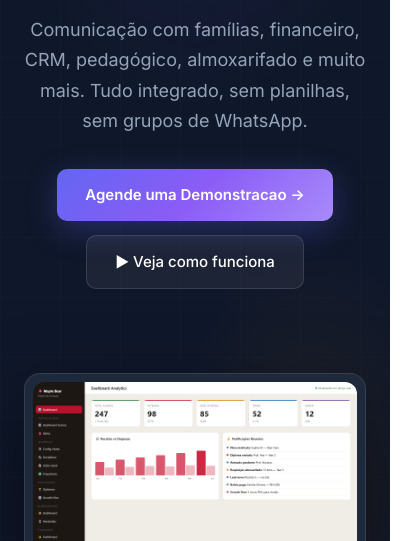
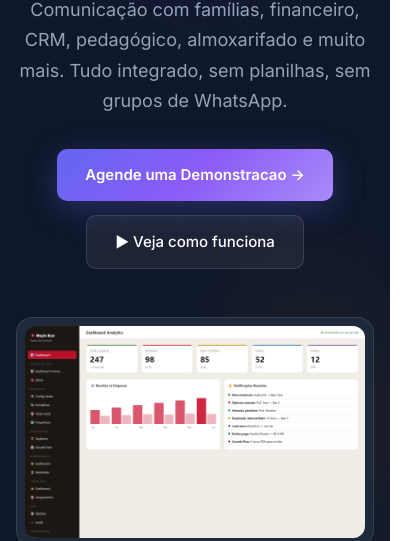
Before and after one commit to ivyson-wq/lumied, a browser extension: page site/index.html in a window 390 px wide. Shown: the part 303-844 px from the top of the page, 414 px wide, since content can reach past the window. Drawn offline with nearby package versions, Linux system fonts and the light colour scheme.

Commit message:
fix: corrigir overflow horizontal em mobile na landing page
- overflow:hidden em html, body, sections e hero-visual
- Padding reduzido em mobile
- max-width:100% em imagens e vídeos
- Prevenir scroll lateral causado por elementos floating

Co-Authored-By: Claude Opus 4.6 (1M context) <noreply@anthropic.com>

```diff
--- a/site/index.html
+++ b/site/index.html
@@ -33,7 +33,8 @@
 }
 *, *::before, *::after { box-sizing: border-box; margin: 0; padding: 0; }
 html { scroll-behavior: smooth; }
-body { font-family: 'Inter', -apple-system, BlinkMacSystemFont, sans-serif; color: var(--text-dark); line-height: 1.6; overflow-x: hidden; }
+html { overflow-x: hidden; width: 100%; }
+body { font-family: 'Inter', -apple-system, BlinkMacSystemFont, sans-serif; color: var(--text-dark); line-height: 1.6; overflow-x: hidden; width: 100%; position: relative; }
 
 /* ═══ HEADER ═══ */
 .header {
@@ -83,7 +84,7 @@ body { font-family: 'Inter', -apple-system, BlinkMacSystemFont, sans-serif; colo
 .btn-primary:hover { transform: translateY(-2px); box-shadow: 0 12px 40px rgba(99,102,241,.4); }
 .btn-secondary { display: inline-flex; align-items: center; gap: 8px; padding: 14px 28px; background: rgba(255,255,255,.06); color: #fff; border: 1px solid rgba(255,255,255,.12); border-radius: 10px; font-family: inherit; font-size: 15px; font-weight: 500; cursor: pointer; transition: all .2s; text-decoration: none; }
 .btn-secondary:hover { background: rgba(255,255,255,.1); border-color: rgba(255,255,255,.2); }
-.hero-visual { position: relative; }
+.hero-visual { position: relative; overflow: hidden; }
 .hero-screenshot { width: 100%; border-radius: 16px; border: 1px solid rgba(255,255,255,.1); box-shadow: 0 32px 80px rgba(0,0,0,.5); background: var(--dark-2); padding: 8px; }
 .hero-screenshot img { width: 100%; border-radius: 12px; display: block; }
 .hero-float { position: absolute; background: var(--dark-2); border: 1px solid rgba(255,255,255,.1); border-radius: 12px; padding: 14px 18px; box-shadow: 0 16px 48px rgba(0,0,0,.3); }
@@ -99,7 +100,7 @@ body { font-family: 'Inter', -apple-system, BlinkMacSystemFont, sans-serif; colo
 .logos-grid span { font-size: 18px; font-weight: 700; color: #fff; font-family: 'Playfair Display', serif; }
 
 /* ═══ SECTIONS ═══ */
-.section { padding: 100px 24px; }
+.section { padding: 100px 24px; overflow: hidden; }
 .section-dark { background: var(--dark); color: #fff; }
 .section-light { background: var(--bg-light); }
 .section-white { background: #fff; }
@@ -259,6 +260,11 @@ body { font-family: 'Inter', -apple-system, BlinkMacSystemFont, sans-serif; colo
   .footer-grid { grid-template-columns: 1fr 1fr; gap: 32px; }
   .cta-form { flex-direction: column; }
   .cta-form input { min-width: 100%; }
+  .hero-inner { gap: 24px; }
+  .hero { padding: 100px 16px 60px; }
+  .section { padding: 60px 16px; }
+  .container { padding: 0; }
+  img, video { max-width: 100%; height: auto; }
 }
 </style>
 </head>
```
